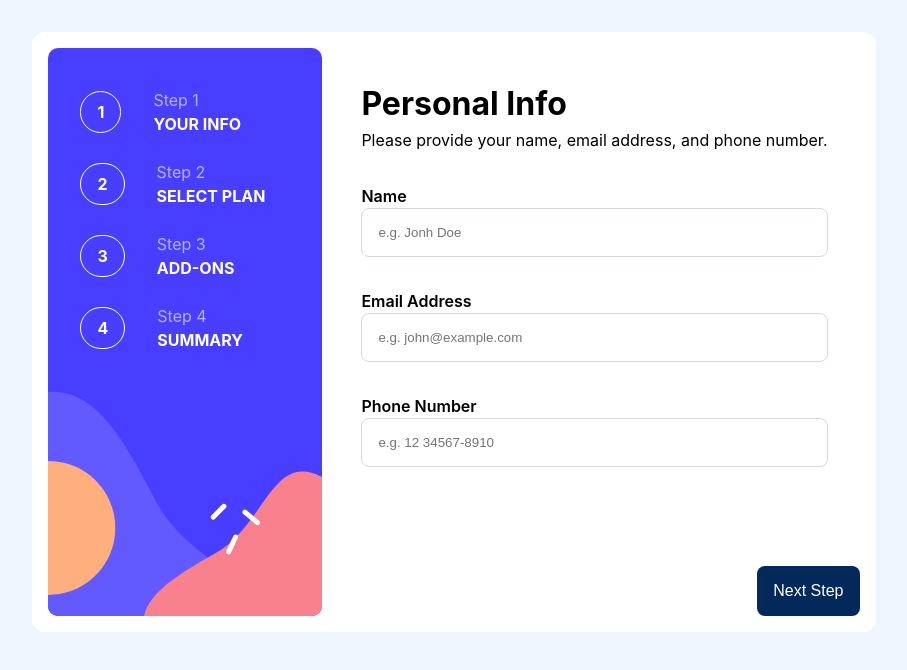
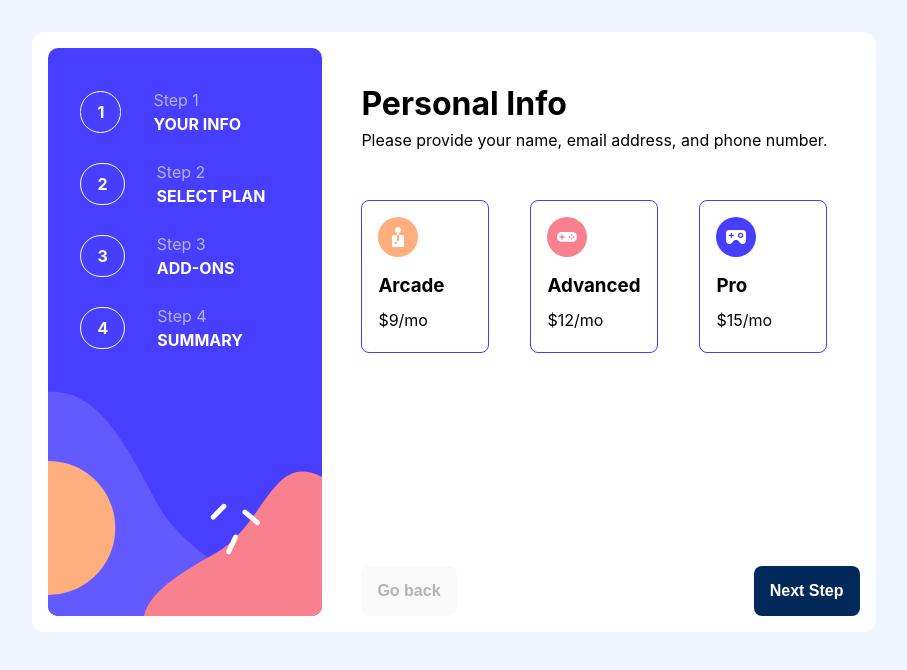
Before and after one commit to heiderick13/multistep-form-react, a React (Vite) app: page / in a window 1280 px wide. Shown: the top 670 px of the page, without its empty margins (186-1093 px from the left). Built offline with nearby package versions, Linux system fonts and the light colour scheme.

Commit message:
:sparkles: card components :white_check_mark:

```diff
--- a/src/components/FormContainer/FormContainer.jsx
+++ b/src/components/FormContainer/FormContainer.jsx
@@ -1,17 +1,19 @@
 import "./FormContainer.css";
 import Sidebar from "../Sidebar/Sidebar";
 import InfoContainer from "../InfoContainer/InfoContainer";
-import PersonalInfo from "../PersonalInfo/PersonalInfo";
+import PersonalInfo from "../FormSteps/PersonalInfo/PersonalInfo";
+import Plans from "../FormSteps/Plans/Plans";
 
 function FormContainer() {
   const personalInputs = <PersonalInfo />;
+  const plansInfo = <Plans />;
   return (
     <div className="container">
       <Sidebar />
       <InfoContainer
         title={"Personal Info"}
         subtitle={"Please provide your name, email address, and phone number."}
-        content={personalInputs}
+        content={plansInfo}
       />
     </div>
   );
--- /dev/null
+++ b/src/components/FormElements/PlanCard/PlanCard.css
@@ -0,0 +1,7 @@
+.card {
+  min-width: 8rem;
+  line-height: 2;
+  border: 1px solid var(--purplish-blue);
+  border-radius: 0.5rem;
+  padding: 1rem;
+}
--- /dev/null
+++ b/src/components/FormElements/PlanCard/PlanCard.jsx
@@ -0,0 +1,13 @@
+import "./PlanCard.css";
+
+function PlanCard({ photo, title, price }) {
+  return (
+    <div className="card">
+      <img src={photo} alt="Plan Icon" />
+      <h3 className="plan-title">{title}</h3>
+      <p className="plan-price">${price}/mo</p>
+    </div>
+  );
+}
+
+export default PlanCard;
--- a/src/components/PersonalInfo/PersonalInfo.jsx
+++ b/src/components/FormSteps/PersonalInfo/PersonalInfo.jsx
@@ -1,4 +1,4 @@
-import Input from "../Input/Input";
+import Input from "../../FormElements/Input/Input";
 
 function PersonalInfo() {
   return (
--- /dev/null
+++ b/src/components/FormSteps/Plans/Plans.css
@@ -0,0 +1,5 @@
+.plans {
+  display: flex;
+  justify-content: space-between;
+  margin-top: 3rem;
+}
--- /dev/null
+++ b/src/components/FormSteps/Plans/Plans.jsx
@@ -0,0 +1,17 @@
+import "./Plans.css";
+import PlanCard from "../../FormElements/PlanCard/PlanCard";
+import arcadeIcon from "../../../assets/images/icon-arcade.svg";
+import advancedIcon from "../../../assets/images/icon-advanced.svg";
+import proIcon from "../../../assets/images/icon-pro.svg";
+
+function Plans() {
+  return (
+    <div className="plans">
+      <PlanCard photo={arcadeIcon} title={"Arcade"} price={"9"} />
+      <PlanCard photo={advancedIcon} title={"Advanced"} price={"12"} />
+      <PlanCard photo={proIcon} title={"Pro"} price={"15"} />
+    </div>
+  );
+}
+
+export default Plans;
--- a/src/components/InfoContainer/InfoContainer.css
+++ b/src/components/InfoContainer/InfoContainer.css
@@ -9,18 +9,20 @@
 
 .btn {
   position: absolute;
+  bottom: 0;
   max-width: 10rem;
   padding: 1rem;
   font-size: 1rem;
+  font-weight: 600;
   border-radius: 0.5rem;
   border: none;
+  cursor: pointer;
   transition: 0.3s;
 }
 
 .btn-next {
   background-color: var(--marine-blue);
   color: var(--white);
-  bottom: 0;
   right: 0;
 }
 
--- a/src/components/InfoContainer/InfoContainer.jsx
+++ b/src/components/InfoContainer/InfoContainer.jsx
@@ -1,5 +1,4 @@
 import "./InfoContainer.css";
-import Input from "../Input/Input";
 
 function InfoContainer({ title, subtitle, content }) {
   return (
@@ -7,7 +6,12 @@ function InfoContainer({ title, subtitle, content }) {
       <h1>{title}</h1>
       <p>{subtitle}</p>
       {content}
-      <button className="btn btn-next">Next Step</button>
+      <div className="actions">
+        <button disabled className="btn btn-prev">
+          Go back
+        </button>
+        <button className="btn btn-next">Next Step</button>
+      </div>
     </div>
   );
 }
```
Also changed, not shown: src/components/FormElements/Input/Input.css (renamed from src/components/Input/Input.css), src/components/FormElements/Input/Input.jsx (renamed from src/components/Input/Input.jsx).
